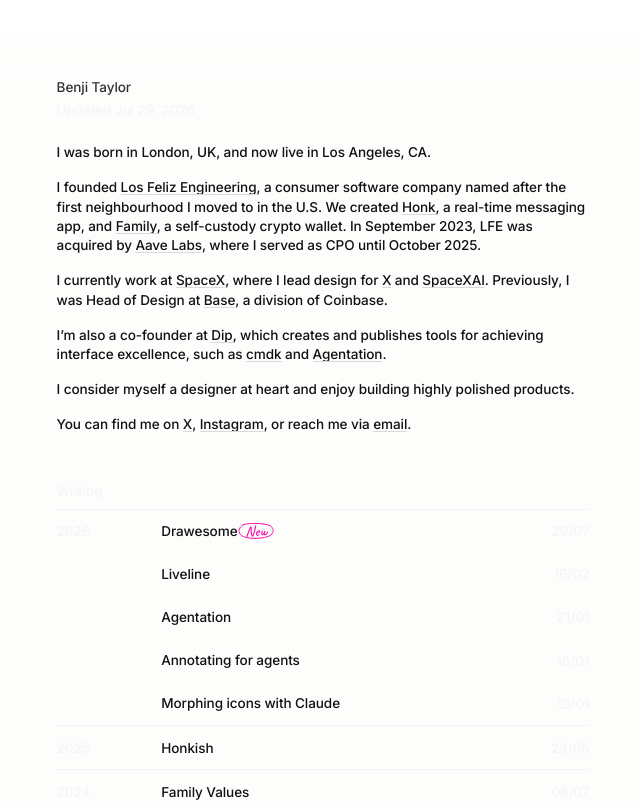
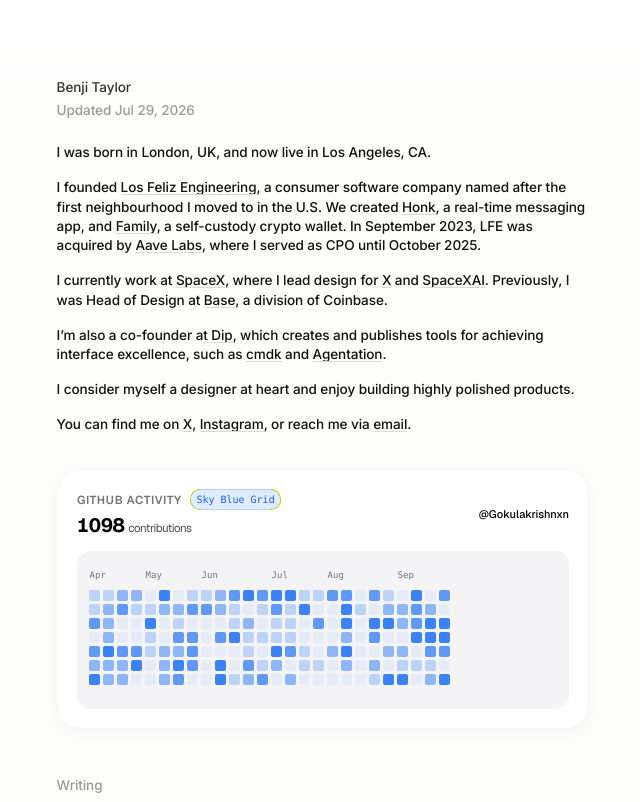
Before and after one commit to Gokulakrishnxn/Gokulakrishnan.dev, a Next.js app: page / in a window 1280 px wide. Shown: the top 802 px of the page, without its empty margins (317-957 px from the left). Built offline with nearby package versions, Linux system fonts and the light colour scheme; no server answers.

Commit message:
Update text color in various components to use rgba for improved readability and consistency across the site.

```diff
--- a/src/app/globals.css
+++ b/src/app/globals.css
@@ -194,12 +194,17 @@
   animation: staggerIn 0.5s ease both;
 }
 
-.homepage > section {
-  animation-delay: 0.45s;
+.homepage > .github-activity {
+  animation-delay: 0.4s;
+  margin-top: 2.25rem;
+}
+
+.homepage > section:not(.github-activity) {
+  animation-delay: 0.5s;
 }
 
 .homepage > footer {
-  animation-delay: 0.55s;
+  animation-delay: 0.6s;
 }
 
 .article {
@@ -222,7 +227,7 @@
 }
 
 .article > header time {
-  color: var(--muted);
+  color: rgba(0, 0, 0, 0.4);
   font-size: 0.875rem;
   font-weight: 460;
   line-height: 1.25rem;
@@ -277,7 +282,7 @@
 }
 
 .post-list > h3 {
-  color: var(--muted);
+  color: rgba(0, 0, 0, 0.4);
   font-size: 0.875rem;
   font-weight: 460;
   letter-spacing: -0.00563rem;
@@ -336,7 +341,7 @@
 }
 
 .post-item time {
-  color: var(--muted);
+  color: rgba(0, 0, 0, 0.4);
   font-size: 0.875rem;
   font-weight: 460;
   line-height: normal;
@@ -360,7 +365,7 @@
   visibility: hidden;
   position: absolute;
   left: 0;
-  color: var(--muted);
+  color: rgba(0, 0, 0, 0.4);
 }
 
 .post-item.is-first time .year {
@@ -436,7 +441,7 @@
 }
 
 .site-footer p {
-  color: var(--muted);
+  color: rgba(0, 0, 0, 0.4);
   font-size: 0.8125rem;
   font-weight: 460;
   letter-spacing: -0.0025rem;
--- a/src/app/page.tsx
+++ b/src/app/page.tsx
@@ -1,5 +1,6 @@
 import type { ReactNode } from "react";
 import { Footer } from "@/components/Footer";
+import { MonoActivityHeatmap } from "@/components/ui/mono-activity-heatmap";
 import { WritingList } from "@/components/WritingList";
 
 function Link({
@@ -70,6 +71,14 @@
           </p>
         </article>
 
+        <section className="github-activity">
+          <MonoActivityHeatmap
+            username="Gokulakrishnxn"
+            accentColor="blue"
+            theme="light"
+          />
+        </section>
+
         <section>
           <WritingList />
         </section>
--- /dev/null
+++ b/src/components/ui/mono-activity-heatmap.tsx
@@ -0,0 +1,296 @@
+"use client";
+
+import { useEffect, useMemo, useState } from "react";
+import { motion } from "motion/react";
+import { Tooltip } from "@/components/motion/tooltip";
+import { cn } from "@/lib/utils";
+
+export type ContributionLevel = 0 | 1 | 2 | 3 | 4;
+
+export type Contribution = {
+  date: string;
+  count: number;
+  level: ContributionLevel;
+};
+
+const MONTH_NAMES = [
+  "Jan",
+  "Feb",
+  "Mar",
+  "Apr",
+  "May",
+  "Jun",
+  "Jul",
+  "Aug",
+  "Sep",
+  "Oct",
+  "Nov",
+  "Dec",
+];
+
+const DATE_FORMAT = new Intl.DateTimeFormat("en-US", {
+  month: "short",
+  day: "numeric",
+  year: "numeric",
+});
+
+interface MonoActivityHeatmapProps {
+  theme?: "dark" | "light";
+  accentColor?: "green" | "blue" | "purple" | "mono";
+  compact?: boolean;
+  username?: string;
+  contributions?: Contribution[];
+}
+
+type ApiDay = { date: string; count: number; level: number };
+
+function generateDemoContributions(weeks: number): Contribution[] {
+  const today = new Date();
+  return Array.from({ length: weeks * 7 }, (_, i) => {
+    const date = new Date(today);
+    date.setDate(date.getDate() - (weeks * 7 - 1 - i));
+    const rand = Math.random();
+    let level: ContributionLevel = 0;
+    let count = 0;
+
+    if (rand > 0.35) {
+      level = Math.floor(Math.random() * 4 + 1) as ContributionLevel;
+      count = level * 3 + Math.floor(Math.random() * 4);
+    }
+
+    return {
+      date: date.toISOString().slice(0, 10),
+      count,
+      level,
+    };
+  });
+}
+
+function toWeeks(contributions: Contribution[]) {
+  const weeks: Contribution[][] = [];
+  for (let i = 0; i < contributions.length; i += 7) {
+    weeks.push(contributions.slice(i, i + 7));
+  }
+  return weeks;
+}
+
+function monthLabels(weeks: Contribution[][]) {
+  const labels: (string | null)[] = weeks.map(() => null);
+  let last = "";
+
+  weeks.forEach((week, index) => {
+    const month = week[0]?.date.slice(5, 7);
+    if (month && month !== last) {
+      labels[index] = MONTH_NAMES[Number(month) - 1] ?? null;
+      last = month;
+    }
+  });
+
+  return labels;
+}
+
+async function fetchCalendar(login: string) {
+  const res = await fetch(
+    `https://github-contributions-api.jogruber.de/v4/${login}?y=last`,
+  );
+  if (!res.ok) return null;
+
+  const days: ApiDay[] = (await res.json())?.contributions ?? [];
+  if (!days.length) return null;
+
+  const start = days.findIndex(
+    (day) => new Date(`${day.date}T00:00:00Z`).getUTCDay() === 0,
+  );
+
+  return days.slice(start < 0 ? 0 : start).map<Contribution>((day) => ({
+    date: day.date,
+    count: day.count,
+    level: Math.min(4, Math.max(0, day.level)) as ContributionLevel,
+  }));
+}
+
+export function MonoActivityHeatmap({
+  theme = "light",
+  accentColor = "blue",
+  compact = false,
+  username,
+  contributions,
+}: MonoActivityHeatmapProps) {
+  const isDark = theme === "dark";
+  const [remoteData, setRemoteData] = useState<Contribution[] | null>(null);
+
+  useEffect(() => {
+    if (!username || contributions) return;
+    let active = true;
+
+    fetchCalendar(username)
+      .then((days) => {
+        if (active && days) setRemoteData(days);
+      })
+      .catch(() => {});
+
+    return () => {
+      active = false;
+    };
+  }, [username, contributions]);
+
+  const demoData = useMemo(() => generateDemoContributions(26), []);
+  const data = contributions ?? remoteData ?? demoData;
+  const weeks = useMemo(() => toWeeks(data), [data]);
+  const labels = useMemo(() => monthLabels(weeks), [weeks]);
+
+  const totalContributions = useMemo(
+    () => data.reduce((sum, day) => sum + day.count, 0),
+    [data],
+  );
+
+  const colorScale = useMemo(() => {
+    switch (accentColor) {
+      case "green":
+        return {
+          bg: "#39d353",
+          badgeClass: "bg-emerald-500/15 text-emerald-600 border-emerald-500/25",
+          badgeText: "Emerald Matrix",
+        };
+      case "blue":
+        return {
+          bg: "#3b82f6",
+          badgeClass: "bg-blue-500/15 text-blue-600 border-blue-500/25",
+          badgeText: "Sky Blue Grid",
+        };
+      case "purple":
+        return {
+          bg: "#a855f7",
+          badgeClass: "bg-purple-500/15 text-purple-600 border-purple-500/25",
+          badgeText: "Violet Pulse",
+        };
+      case "mono":
+      default:
+        return {
+          bg: isDark ? "#FFFFFF" : "#09090B",
+          badgeClass: "bg-black/5 text-neutral-700 border-black/10",
+          badgeText: "Monochrome Heat",
+        };
+    }
+  }, [accentColor, isDark]);
+
+  const opacityForLevel = (lvl: ContributionLevel) => {
+    switch (lvl) {
+      case 0:
+        return isDark ? 0.06 : 0.08;
+      case 1:
+        return 0.3;
+      case 2:
+        return 0.55;
+      case 3:
+        return 0.8;
+      case 4:
+        return 1;
+    }
+  };
+
+  return (
+    <div
+      className={cn(
+        "relative w-full rounded-[24px] transition-all duration-300 flex flex-col justify-between overflow-hidden p-4 sm:p-5 font-sans",
+        compact ? "h-[220px] sm:h-[268px]" : "min-h-[260px]",
+        isDark
+          ? "bg-[#181818] text-white"
+          : "bg-white shadow-[0_4px_20px_rgba(0,0,0,0.04)] border border-neutral-100 text-black",
+      )}
+    >
+      <div className="mb-3 flex items-center justify-between">
+        <div>
+          <div className="flex items-center gap-2">
+            <span
+              className={`text-xs font-semibold tracking-wider uppercase ${isDark ? "text-neutral-400" : "text-neutral-500"}`}
+            >
+              GitHub Activity
+            </span>
+            <span
+              className={cn(
+                "inline-flex items-center rounded-full border px-1.5 py-0.5 font-mono text-[10px]",
+                colorScale.badgeClass,
+              )}
+            >
+              {colorScale.badgeText}
+            </span>
+          </div>
+          <div className="mt-0.5 text-xl font-bold tracking-tight tabular-nums">
+            {totalContributions}{" "}
+            <span className="text-xs font-normal opacity-70">
+              contributions
+            </span>
+          </div>
+        </div>
+        {username ? (
+          <a
+            href={`https://github.com/${username}`}
+            target="_blank"
+            rel="noopener noreferrer"
+            className={`text-[11px] font-medium ${isDark ? "text-neutral-300" : "text-neutral-600"}`}
+          >
+            @{username}
+          </a>
+        ) : null}
+      </div>
+
+      <div
+        className={cn(
+          "relative flex w-full flex-1 flex-col justify-center overflow-hidden rounded-[14px] p-3",
+          isDark ? "bg-[#131313]" : "bg-[#f4f4f6]",
+        )}
+      >
+        <div className="overflow-x-auto">
+          <div
+            className="mb-1.5 grid px-px"
+            style={{
+              gridTemplateColumns: `repeat(${weeks.length}, minmax(10px, 11px))`,
+              gap: 3,
+              width: "max-content",
+            }}
+          >
+            {labels.map((label, index) => (
+              <span
+                key={`m-${index}`}
+                className={`text-[9px] font-mono leading-none ${isDark ? "text-neutral-400" : "text-neutral-500"}`}
+              >
+                {label ?? ""}
+              </span>
+            ))}
+          </div>
+
+          <div
+            className="flex w-max items-center gap-[3px] py-1"
+          >
+            {weeks.map((week, wIdx) => (
+              <div
+                key={wIdx}
+                className="flex shrink-0 flex-col items-center gap-[3px]"
+              >
+                {week.map((day) => (
+                  <Tooltip
+                    key={day.date}
+                    side="top"
+                    delay={40}
+                    content={`${day.count} ${day.count === 1 ? "contribution" : "contributions"} on ${DATE_FORMAT.format(new Date(`${day.date}T00:00:00`))}`}
+                    wrapperClassName="flex"
+                  >
+                    <motion.div
+                      className="h-[10px] w-[10px] min-h-[10px] min-w-[10px] cursor-pointer rounded-[2px] sm:h-[11px] sm:w-[11px] sm:min-h-[11px] sm:min-w-[11px]"
+                      style={{
+                        backgroundColor: colorScale.bg,
+                        opacity: opacityForLevel(day.level),
+                      }}
+                      whileHover={{ scale: 1.35, zIndex: 10 }}
+                    />
+                  </Tooltip>
+                ))}
+              </div>
+            ))}
+          </div>
+        </div>
+      </div>
+    </div>
+  );
+}
```
